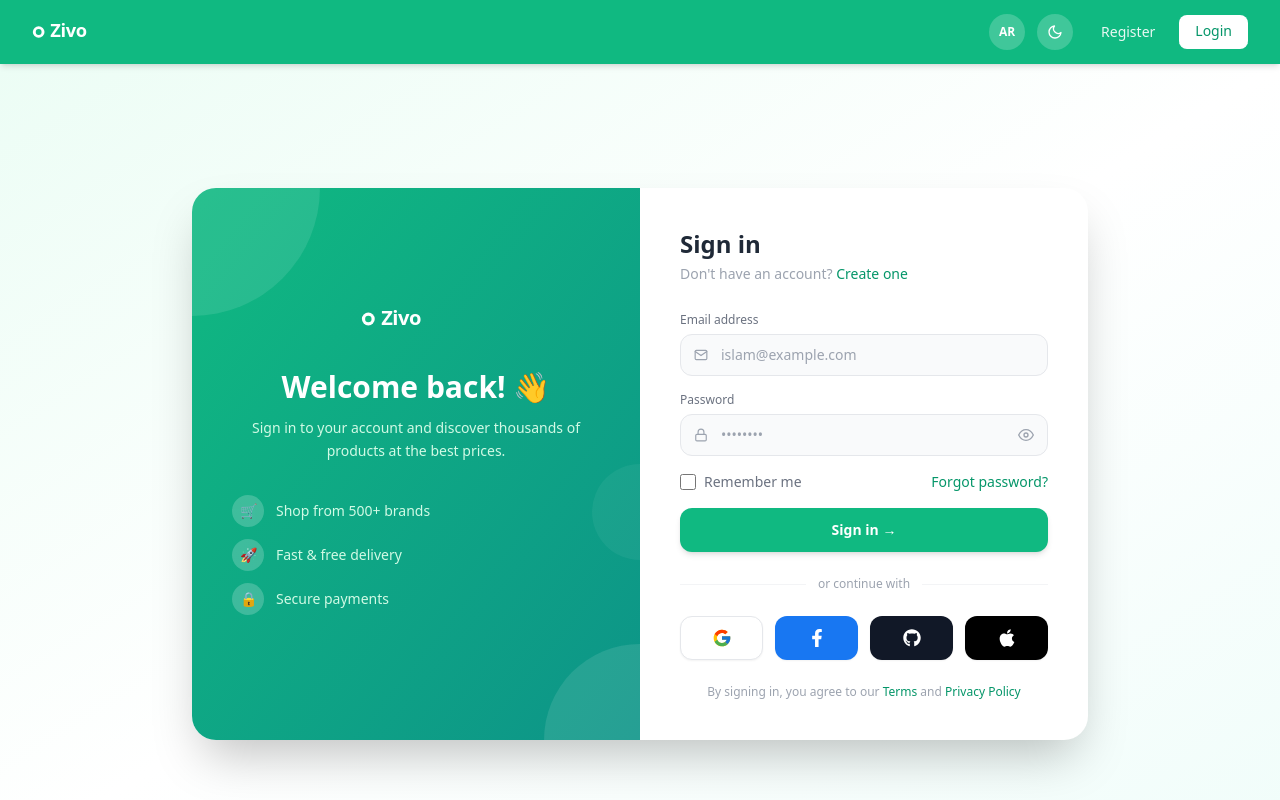
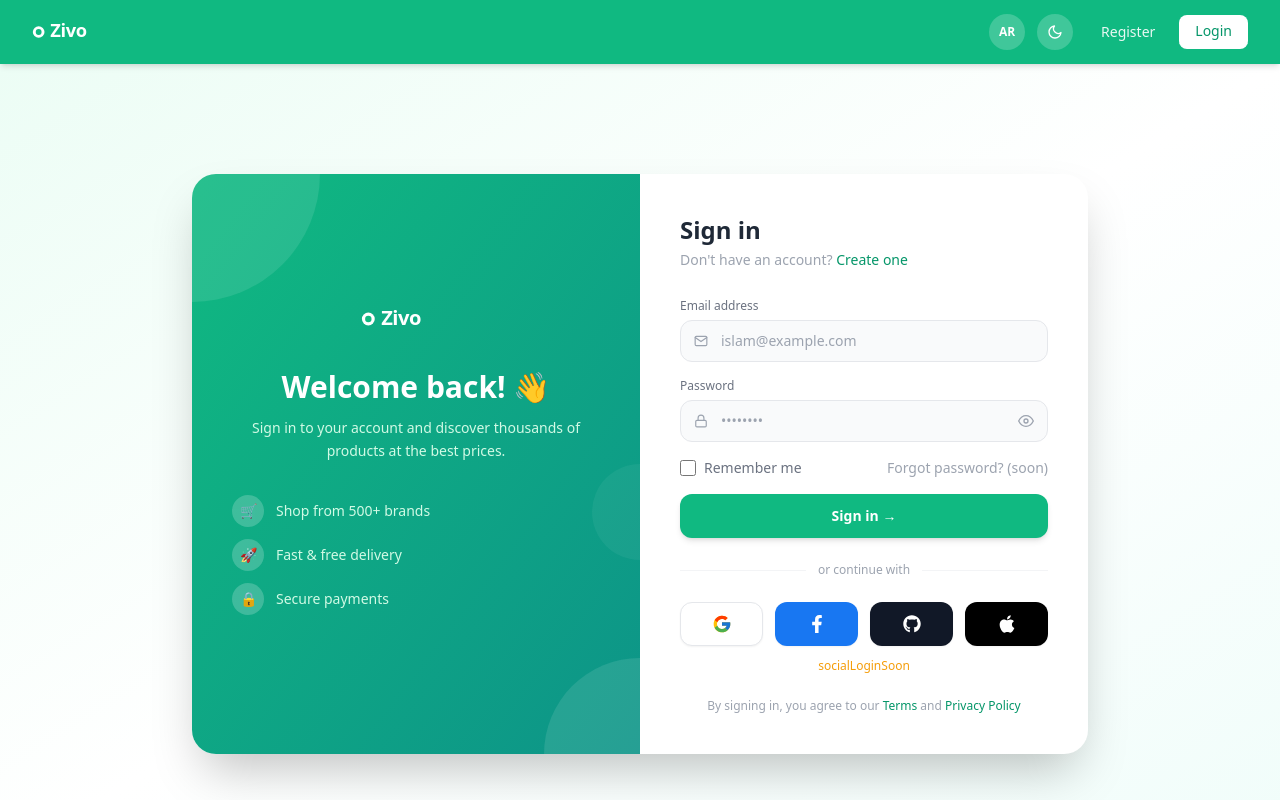
Before and after one commit to islam-osama2024/Zivo, a React (Vite) app: page /login in a window 1280 px wide. Both pictures are taken after a click on the button 816 px from the left and 638 px from the top of the page. Shown: the top 800 px of the page. Built offline with nearby package versions, Linux system fonts and the light colour scheme.

Commit message:
Enhance Login component with social notice and updates
Added social notice state and updated UI elements for password recovery and terms agreement.

```diff
--- a/src/Components/Login/Login.jsx
+++ b/src/Components/Login/Login.jsx
@@ -27,6 +27,7 @@ const ZivoLogo = ({ white = false }) => (
 
 export default function Login() {
     const { t } = useTranslation();
+    const [socialNotice, setSocialNotice] = useState("");
     const navigate = useNavigate();
     const { login } = useContext(AuthContext);
 
@@ -180,9 +181,9 @@ export default function Login() {
                                 />
                                 {t("rememberMe")}
                             </label>
-                            <Link to="/forget-password" className="text-sm text-emerald-600 dark:text-emerald-400 hover:underline font-medium">
-                                {t("forgotPassword")}
-                            </Link>
+                            <span className="text-sm text-gray-400 dark:text-gray-500" aria-disabled="true">
+                                {t("forgotPassword")} ({t("soon")})
+                            </span>
                         </div>
 
                         {/* Submit */}
@@ -217,19 +218,23 @@ export default function Login() {
                                 key={label}
                                 type="button"
                                 aria-label={label}
+                                onClick={() => setSocialNotice(t("socialLoginSoon"))}
                                 className={`${bg} h-11 rounded-xl flex items-center justify-center transition-all duration-200 hover:scale-105 shadow-sm`}
                             >
                                 {icon}
                             </button>
                         ))}
                     </div>
+                    {socialNotice && (
+                        <p className="text-center text-xs text-amber-500 mt-3">{socialNotice}</p>
+                    )}
 
                     {/* Terms */}
                     <p className="text-center text-xs text-gray-400 dark:text-gray-500 mt-6">
                         {t("signInTermsAgreement")}{" "}
-                        <span className="text-emerald-600 dark:text-emerald-400 hover:underline cursor-pointer">{t("terms")}</span>
+                        <span className="text-emerald-600 dark:text-emerald-400">{t("terms")}</span>
                         {" "}{t("and")}{" "}
-                        <span className="text-emerald-600 dark:text-emerald-400 hover:underline cursor-pointer">{t("privacyPolicy")}</span>
+                        <span className="text-emerald-600 dark:text-emerald-400">{t("privacyPolicy")}</span>
                     </p>
                 </div>
             </div>
```
